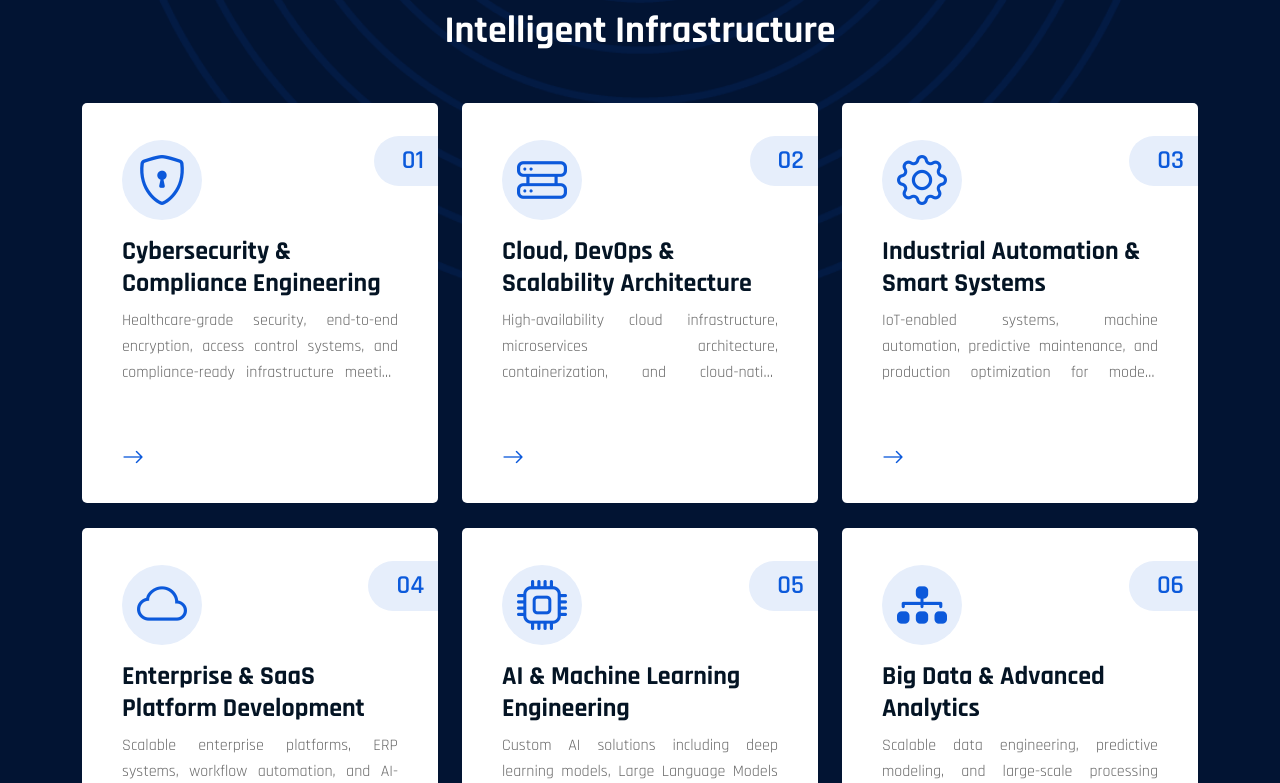
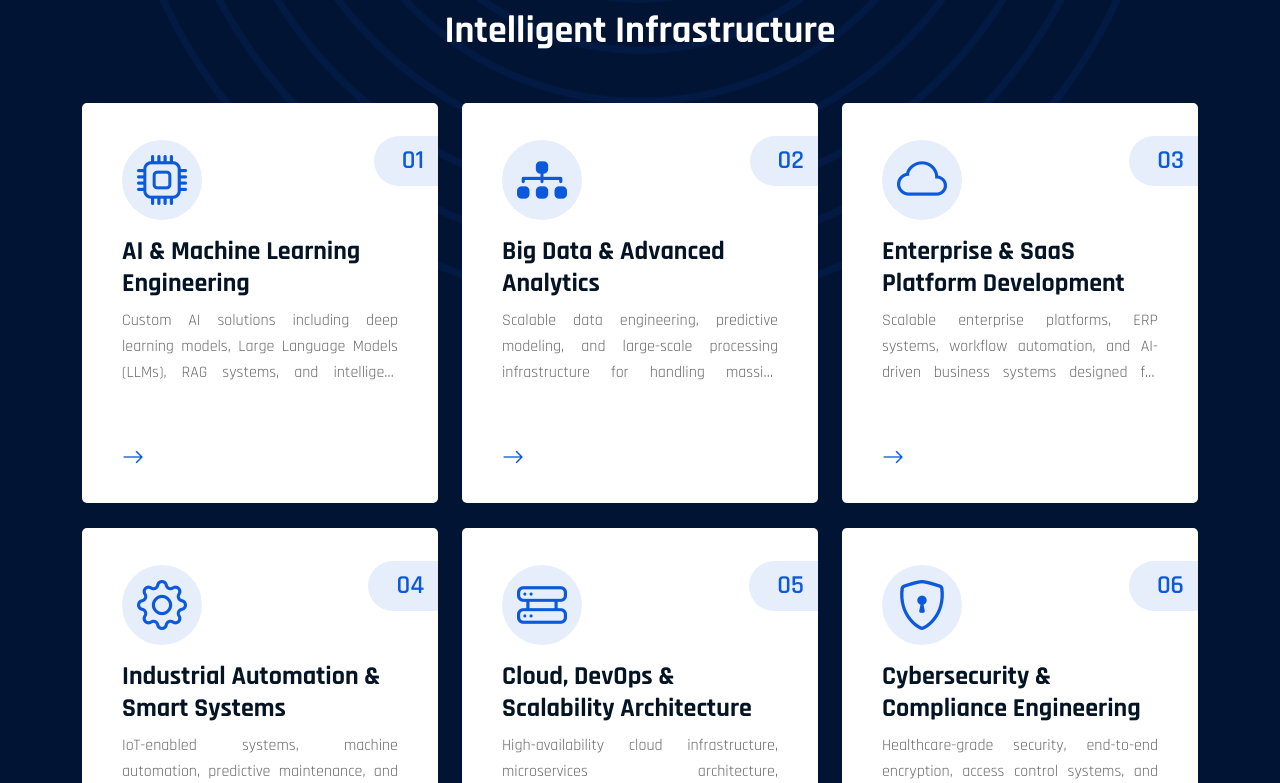
Before and after one commit to BigMatrixLab/Big-Matrix-Solutions, a React (Vite) app: page / in a window 1280 px wide. Shown: the part 2237-3020 px from the top of the page. Built offline with nearby package versions, Linux system fonts and the light colour scheme.

Commit message:
The homepage "Our Solutions" cards are now reordered to 5,6,4,3,2,1

```diff
--- a/src/components/ServiceArea.jsx
+++ b/src/components/ServiceArea.jsx
@@ -2,7 +2,22 @@ import React from 'react';
 import { Link } from 'react-router-dom';
 import { servicesData } from '../data/content';
 
+// Explicit display order for the homepage "Our Solutions" cards.
+// Reordered from the default 1-6 to 5,6,4,3,2,1 by slug.
+const homeServiceOrder = [
+    'ai-machine-learning',        // was 5
+    'big-data-analytics',         // was 6
+    'enterprise-saas-platform',   // was 4
+    'industrial-automation',      // was 3
+    'cloud-devops-architecture',  // was 2
+    'cybersecurity-compliance',   // was 1
+];
+
 const ServiceArea = () => {
+    const orderedServices = homeServiceOrder
+        .map((slug) => servicesData.find((service) => service.slug === slug))
+        .filter(Boolean);
+
     return (
         <div className="service-area style-two" style={{ paddingTop: "50px", paddingBottom: "50px" }}>
             <div className="container">
@@ -16,7 +31,7 @@ const ServiceArea = () => {
                     </div>
                 </div>
                 <div className="row">
-                    {servicesData.slice(0, 6).map((service, index) => (
+                    {orderedServices.map((service, index) => (
                         <div className="col-lg-4 col-md-6" key={service.id}>
                             <div className="single-services-box">
                                 <div className="service-icon-thumb">
```
